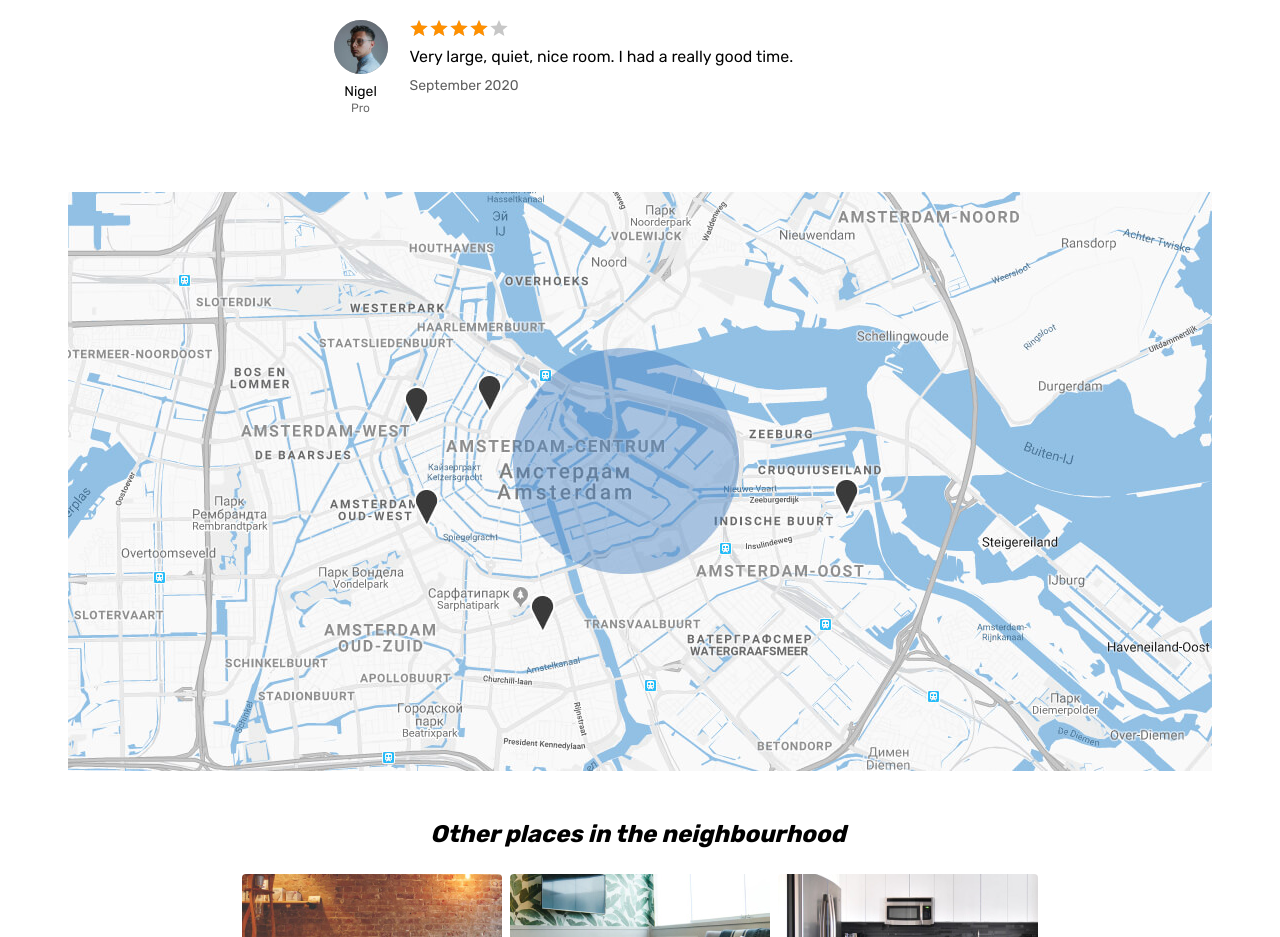
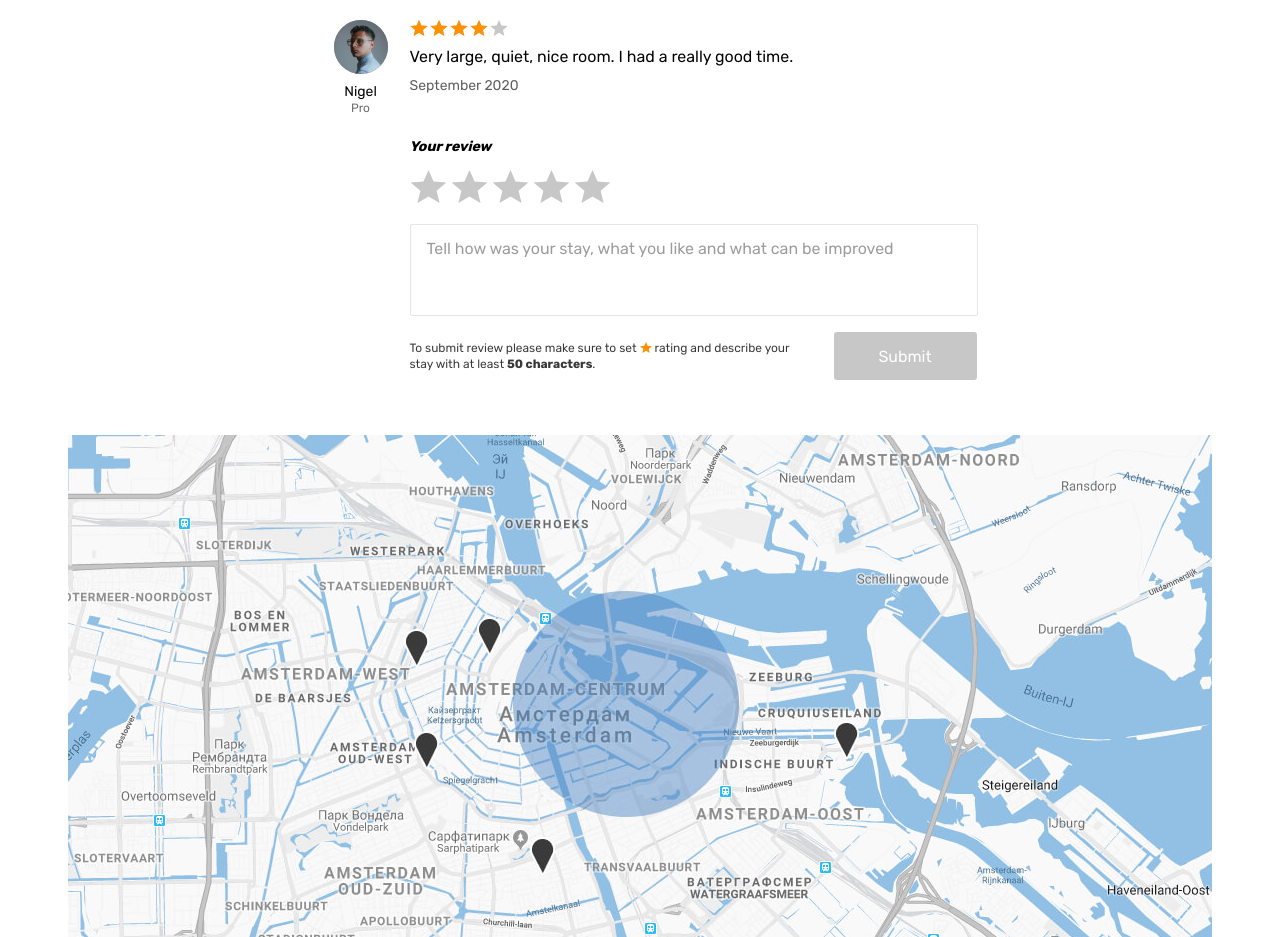
Before and after one commit to alex1031alex/460147-six-cities-6, a React app: page /offer/1 in a window 1280 px wide. Shown: the part 1640-2577 px from the top of the page. Built offline with nearby package versions, Linux system fonts and the light colour scheme.

Commit message:
3.1.13 Добавит в компонент Room форму комментария. Введенные данные будет сохранять в состоянии формы.

```diff
--- a/src/components/review-form/review-form.jsx
+++ b/src/components/review-form/review-form.jsx
@@ -1,47 +1,67 @@
 import React from 'react';
+import {useState} from 'react';
 
 const ReviewForm = () => {
+  const [review, setReview] = useState({rating: 0, comment: ``});
+  const [isSubmitDisabled, setSubmitDisabled] = useState(true);
+
+  const handleSubmit = (evt) => {
+    evt.preventDefault();
+  };
+
+  const handleRatingChange = (evt) => {
+    const {value} = evt.target;
+    setReview({...review, rating: value});
+  };
+
+  const handleCommentChange = (evt) => {
+    const {value} = evt.target;
+    setReview({...review, comment: value});
+    setSubmitDisabled(review.comment.length < 50);
+  };
+
   return (
-    <form className="reviews__form form" action="#" method="post">
+    <form className="reviews__form form" action="#" method="post" onSubmit={handleSubmit}>
       <label className="reviews__label form__label" htmlFor="review">Your review</label>
-      <div className="reviews__rating-form form__rating">
-        <input className="form__rating-input visually-hidden" name="rating" defaultValue={5} id="5-stars" type="radio" />
+      <div className="reviews__rating-form form__rating" >
+        <input className="form__rating-input visually-hidden" name="rating" defaultValue={5} id="5-stars" type="radio" onChange={handleRatingChange} />
         <label htmlFor="5-stars" className="reviews__rating-label form__rating-label" title="perfect">
           <svg className="form__star-image" width={37} height={33}>
             <use xlinkHref="#icon-star" />
           </svg>
         </label>
-        <input className="form__rating-input visually-hidden" name="rating" defaultValue={4} id="4-stars" type="radio" />
+        <input className="form__rating-input visually-hidden" name="rating" defaultValue={4} id="4-stars" type="radio" onChange={handleRatingChange} />
         <label htmlFor="4-stars" className="reviews__rating-label form__rating-label" title="good">
           <svg className="form__star-image" width={37} height={33}>
             <use xlinkHref="#icon-star" />
           </svg>
         </label>
-        <input className="form__rating-input visually-hidden" name="rating" defaultValue={3} id="3-stars" type="radio" />
+        <input className="form__rating-input visually-hidden" name="rating" defaultValue={3} id="3-stars" type="radio" onChange={handleRatingChange} />
         <label htmlFor="3-stars" className="reviews__rating-label form__rating-label" title="not bad">
           <svg className="form__star-image" width={37} height={33}>
             <use xlinkHref="#icon-star" />
           </svg>
         </label>
-        <input className="form__rating-input visually-hidden" name="rating" defaultValue={2} id="2-stars" type="radio" />
+        <input className="form__rating-input visually-hidden" name="rating" defaultValue={2} id="2-stars" type="radio" onChange={handleRatingChange} />
         <label htmlFor="2-stars" className="reviews__rating-label form__rating-label" title="badly">
           <svg className="form__star-image" width={37} height={33}>
             <use xlinkHref="#icon-star" />
           </svg>
         </label>
-        <input className="form__rating-input visually-hidden" name="rating" defaultValue={1} id="1-star" type="radio" />
+        <input className="form__rating-input visually-hidden" name="rating" defaultValue={1} id="1-star" type="radio" onChange={handleRatingChange} />
         <label htmlFor="1-star" className="reviews__rating-label form__rating-label" title="terribly">
           <svg className="form__star-image" width={37} height={33}>
             <use xlinkHref="#icon-star" />
           </svg>
         </label>
       </div>
-      <textarea className="reviews__textarea form__textarea" id="review" name="review" placeholder="Tell how was your stay, what you like and what can be improved" defaultValue={``} />
+      <textarea className="reviews__textarea form__textarea" id="review" name="review" placeholder="Tell how was your stay, what you like and what can be improved" defaultValue={``} onChange={handleCommentChange} />
       <div className="reviews__button-wrapper">
         <p className="reviews__help">
           To submit review please make sure to set <span className="reviews__star">rating</span> and describe your stay with at least <b className="reviews__text-amount">50 characters</b>.
         </p>
-        <button className="reviews__submit form__submit button" type="submit" disabled>Submit</button>
+        <button className="reviews__submit form__submit button" type="submit"
+          disabled={isSubmitDisabled}>Submit</button>
       </div>
     </form>
   );
--- a/src/components/room/room.jsx
+++ b/src/components/room/room.jsx
@@ -2,6 +2,7 @@ import React from 'react';
 import PropTypes from 'prop-types';
 import {Link} from 'react-router-dom';
 import Review from '../review/review.jsx';
+import ReviewForm from '../review-form/review-form.jsx';
 
 const MAX_PHOTO_IN_GALERY = 6;
 
@@ -150,6 +151,7 @@ const Room = (props) => {
                 <ul className="reviews__list">
                   {reviewsTemplate}
                 </ul>
+                <ReviewForm />
               </section>
             </div>
           </div>
```
